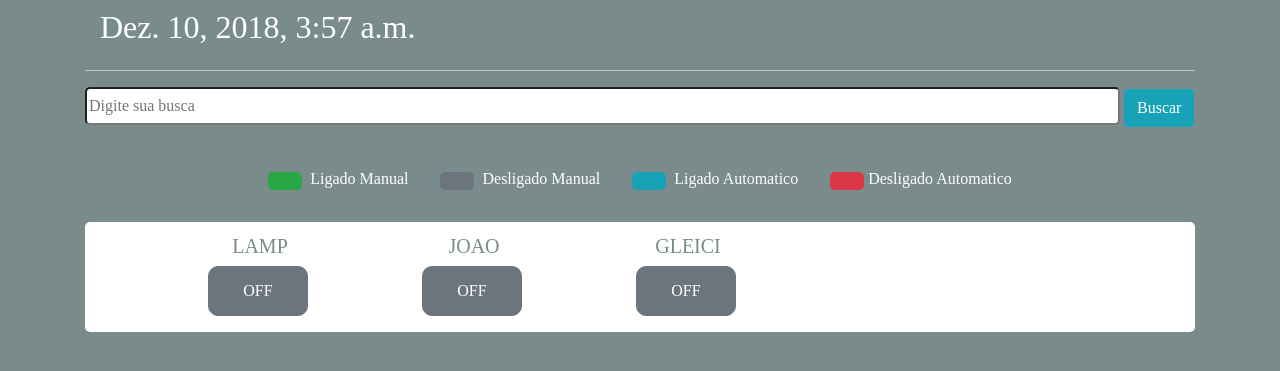
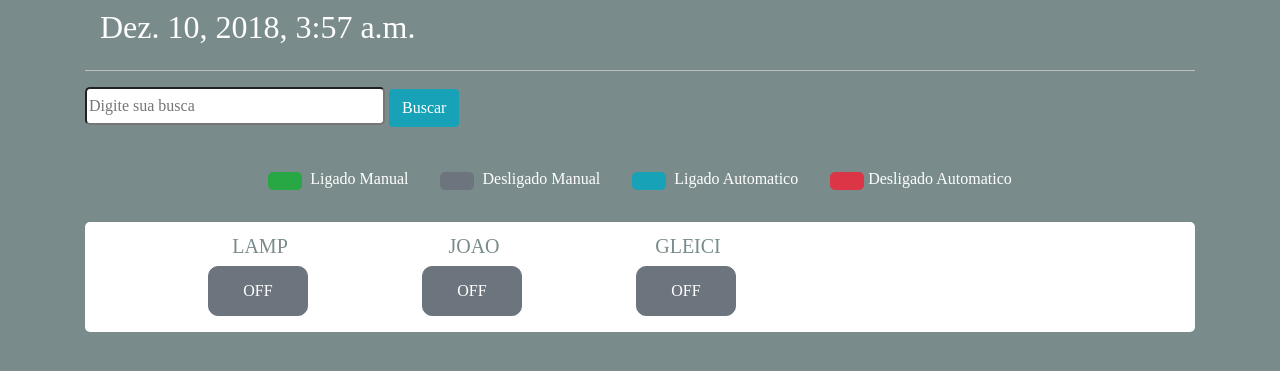
Before and after one commit to joaomoraujo86/sagce, a Django app: page /micro/onoff in a window 1280 px wide. Shown: the part 86-457 px from the top of the page. Run offline with Django 3.2, Linux system fonts and the light colour scheme; a user stored in the database is signed in; data comes from the database, SQL or seed files in the repository; parts of the project's set-up code (start-up, migrations or seed data) failed here and were passed over; some libraries are stand-ins or nearby versions.

Commit message:
barra pesquisa

```diff
--- a/micro/templates/micro/agenda_task_cadastradas.html
+++ b/micro/templates/micro/agenda_task_cadastradas.html
@@ -17,8 +17,7 @@
     </div>
     </div>
 </div>
-<br><br>
-
+<br>
 <div class="row" >
   <div class="col-sm-12"  >
     <div class="container">
--- a/micro/templates/micro/cronometro.html
+++ b/micro/templates/micro/cronometro.html
@@ -15,7 +15,7 @@
   </div>
   <div class="col-sm-6" style="text-align: right;">
         <div>
-           <a class="btn btn-info" href="{% url 'micro_agenda_task_cadastradas' %}">
+           <a class="btn btn-info" href="{% url 'micro_cronometro_cadastrados' %}">
              VOLTAR
            </a>
         </div>
--- a/micro/templates/micro/onoff.html
+++ b/micro/templates/micro/onoff.html
@@ -38,7 +38,7 @@
 
       <form>
 
-        <input style="width: 1035px;" type="text" name="pesquisa" placeholder="Digite sua busca" >
+        <input style="width:300px;" type="text" name="pesquisa" placeholder="Digite sua busca" >
         <button class="btn btn-info">Buscar</button>
 
       </form>
--- a/templates/base.html
+++ b/templates/base.html
@@ -73,7 +73,7 @@ body {
 input{
 
 margin: 0px 0px 20px 0px ;
-width: 1035px;
+width: 500px;
 height:38px;
 border-radius: 5px;
 text-align: ;
```
Also changed, not shown: micro/templates/micro/agenda_cadastrados.html (+12 -0 lines), micro/templates/micro/cronometro_cadastrados.html (+15 -2 lines).
